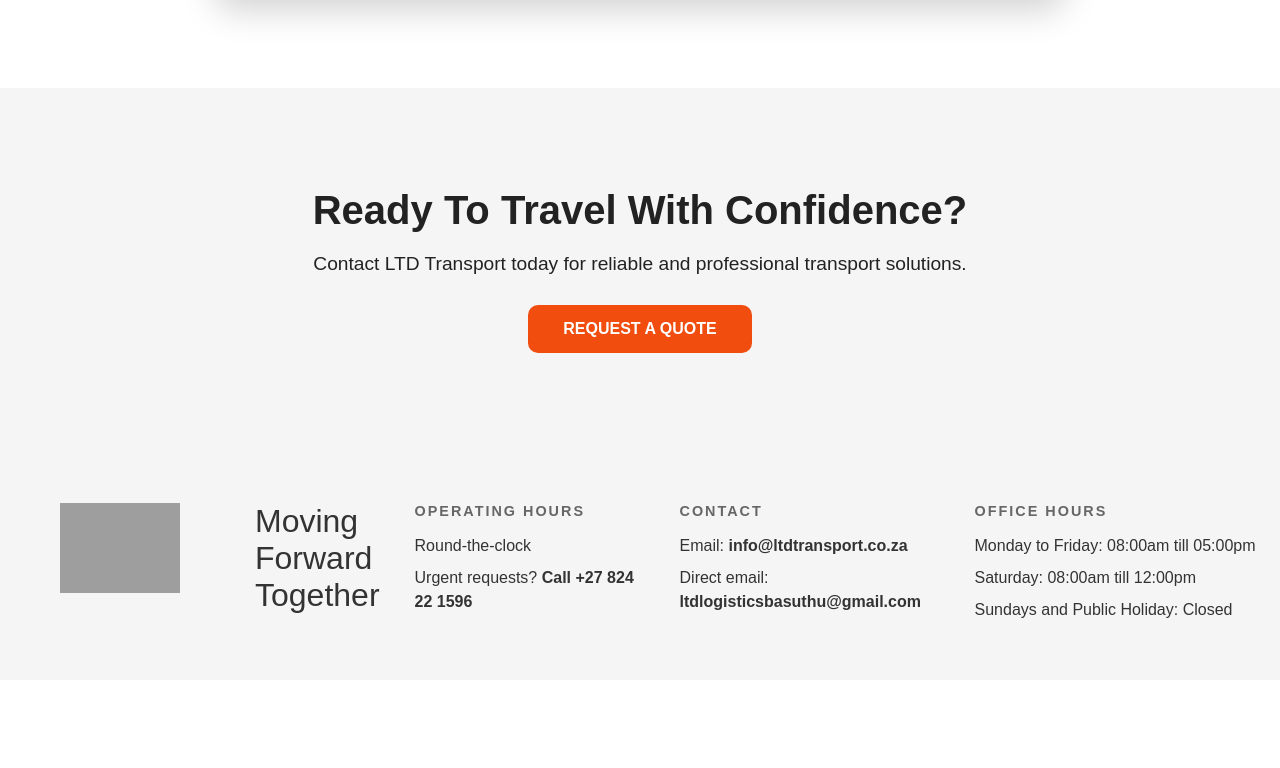
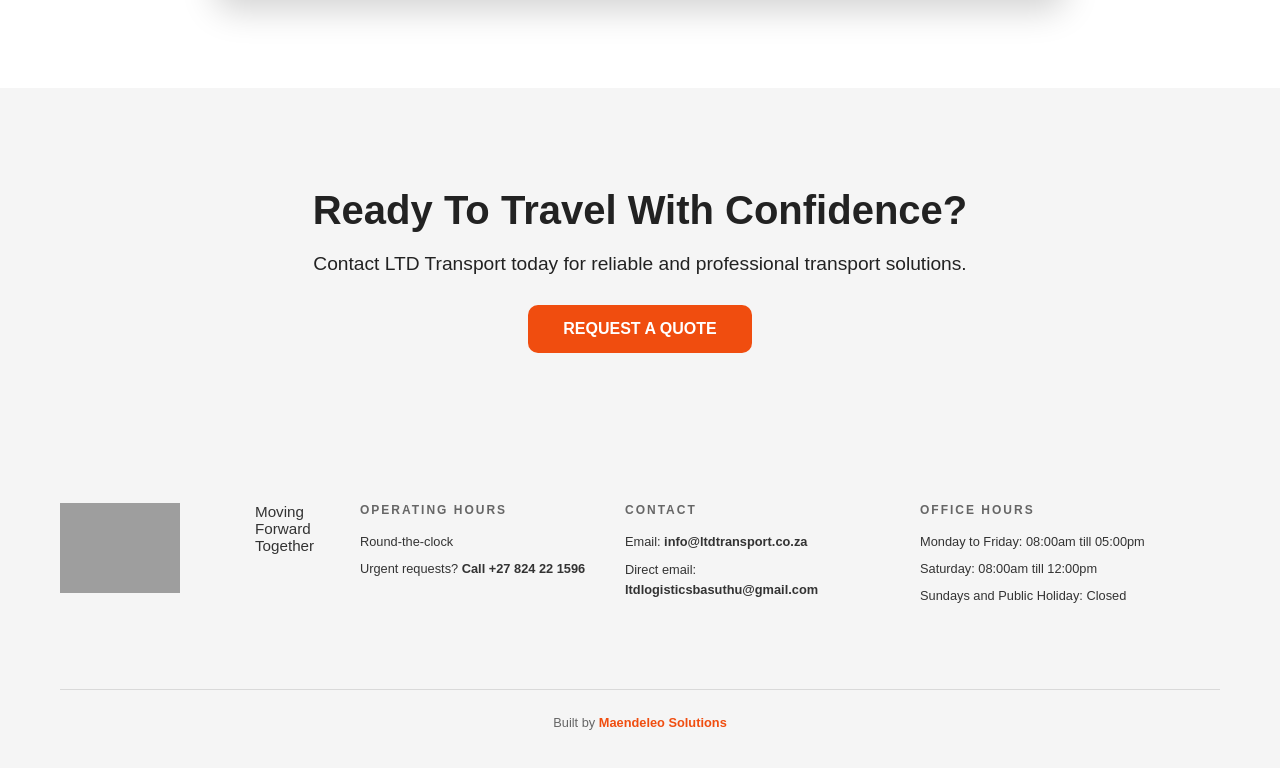
Before and after one commit to klwate83/-ltd-transport-website, a plain HTML site: page index.html in a window 1280 px wide. Shown: the part 2061-2829 px from the top of the page. Before the commit the page ends 2741 px from the top, so only its background shows below. Drawn offline with Linux system fonts and the light colour scheme; grey boxes are pictures that could not be loaded.

Commit message:
Description of changes

```diff
--- a/index.html
+++ b/index.html
@@ -152,6 +152,14 @@
         <p>Saturday: 08:00am till 12:00pm</p>
         <p>Sundays and Public Holiday: Closed</p>
     </div>
+    <div class="footer-bottom">
+        <p>
+            Built by
+            <a href="mailto:maendeleo.solutions@outlook.com" target="_blank">
+                Maendeleo Solutions
+            </a>
+        </p>
+    </div>
 </footer>
 
 <script src="script.js"></script>
--- a/styles.css
+++ b/styles.css
@@ -233,17 +233,24 @@
 }
 
 .footer-column h2{
-    font-size:2rem;
+    font-size:0.95rem;
     font-weight:400;
 }
 
 .footer-column h4{
-    font-size:0.9rem;
+    font-size:0.75rem;
     letter-spacing:2px;
     text-transform:uppercase;
     color:#666;
     margin-bottom:15px;
 }
+
+.footer-column p,
+.footer-column a {
+    font-size: 0.8rem;
+    line-height: 1.6;
+}
+
 .form-button{
     border:none;
     cursor:pointer;
@@ -601,3 +608,33 @@
         height:75vw;
     }
 }
+.footer-bottom {
+    width: 100%;
+    text-align: center;
+    margin-top: 40px;
+    padding-top: 25px;
+    border-top: 1px solid #d9d9d9;
+
+    display: flex;
+    justify-content: center;
+    align-items: center;
+
+    grid-column: 1 / -1;
+    flex-basis: 100%;
+}
+
+.footer-bottom p {
+    font-size: 0.8rem;
+    color: #666;
+    margin: 0;
+}
+
+.footer-bottom a {
+    color: #f04d0f;
+    text-decoration: none;
+    font-weight: 600;
+}
+
+.footer-bottom a:hover {
+    text-decoration: underline;
+}
```
Also changed, not shown: about.html (+9 -0 lines).
